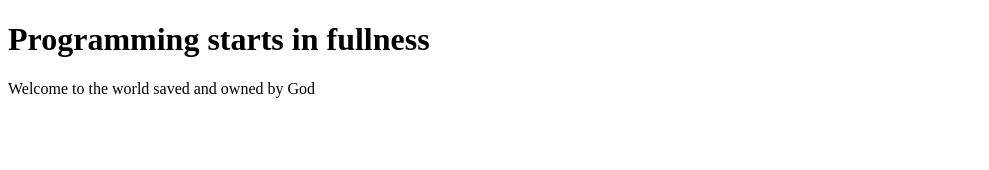
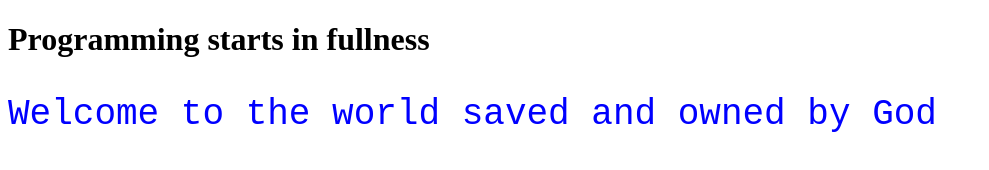
Before and after one commit to chimeikem-github/ITLearning, a plain HTML site: page project.html in a window 1280 px wide. Shown: the whole page, without its empty margins (0-989 px from the left). Drawn offline with Linux system fonts and the light colour scheme.

Commit message:
css added

```diff
--- a/project.html
+++ b/project.html
@@ -4,6 +4,14 @@
     <meta charset="UTF-8">
     <meta name="viewport" content="width=device-width, initial-scale=1.0">
     <title>First project</title>
+
+    <style>
+        p{
+            font-size: 36px;
+            font-family: 'Courier New', Courier, monospace;
+            color: blue;
+        }
+    </style>
 </head>
 <body>
     <h1>Programming starts in fullness</h1>
```
